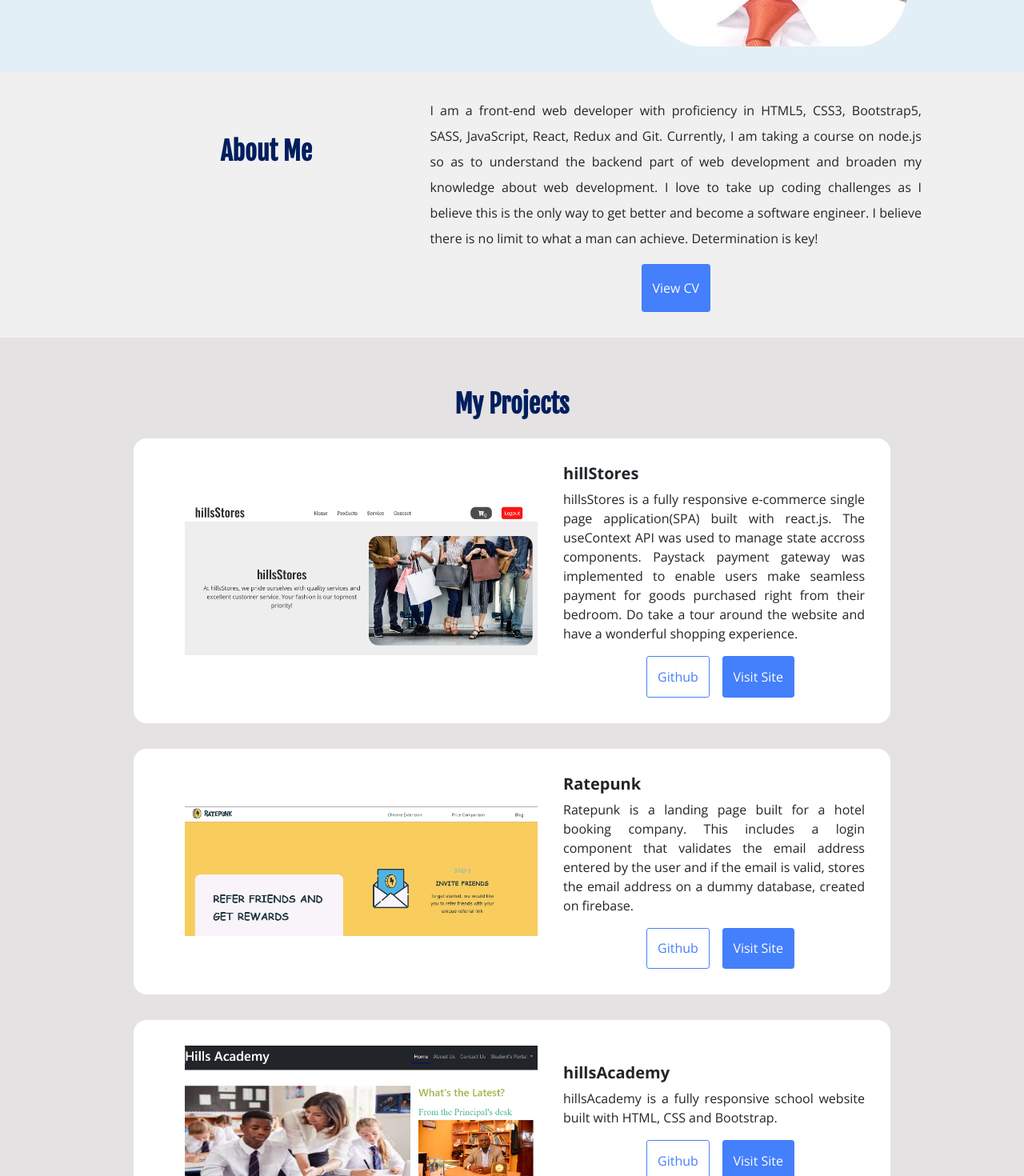
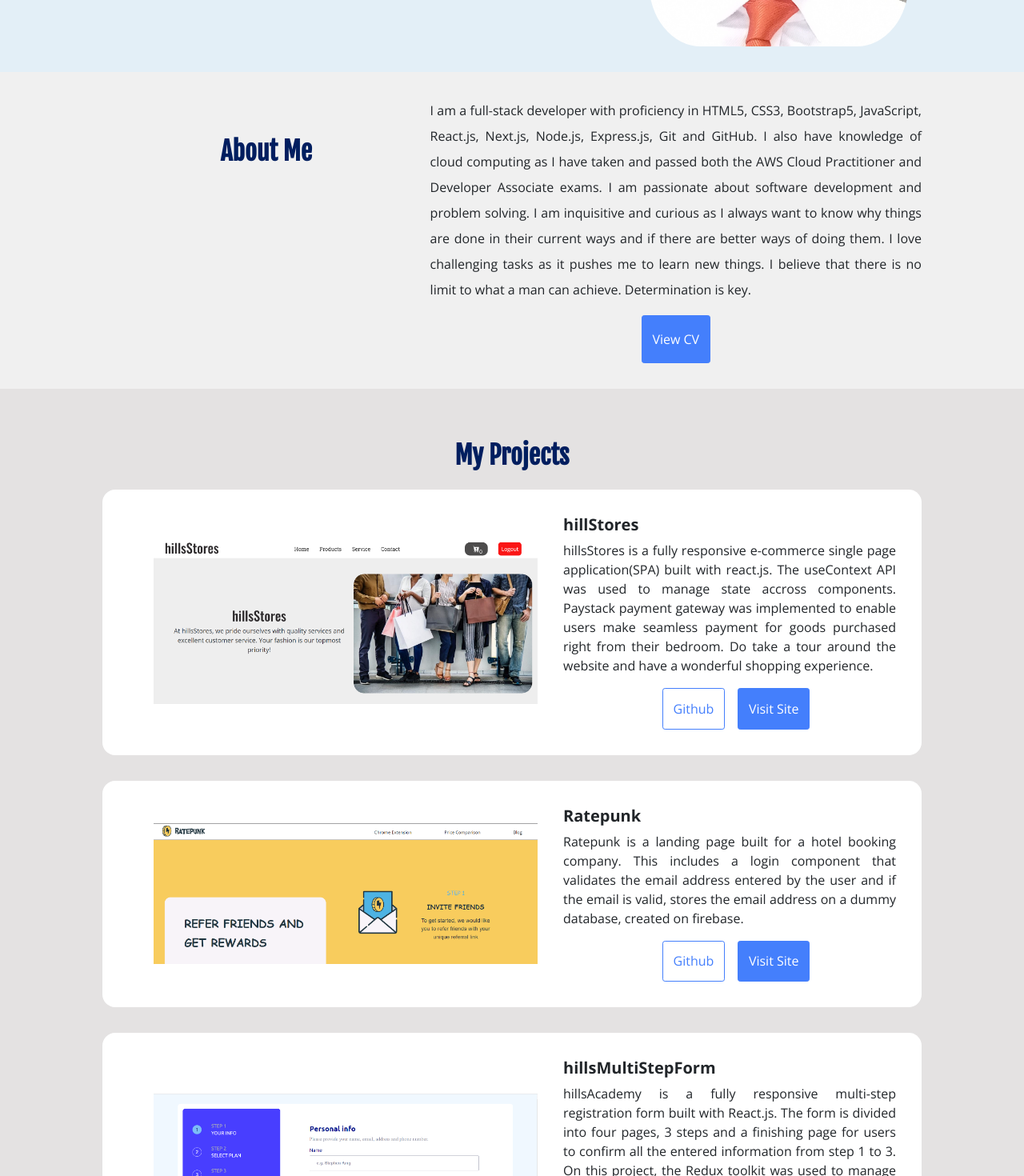
Before and after one commit to Hilary017/my-portfolio, a React (Create React App) app: page / in a window 1280 px wide. Shown: the part 480-1950 px from the top of the page at 80% size. Built offline with nearby package versions, Linux system fonts and the light colour scheme; a web font is replaced by a local one.

Commit message:
portfolio updated

```diff
--- a/src/Components/AboutMe.js
+++ b/src/Components/AboutMe.js
@@ -17,14 +17,15 @@ const AboutMe = () => {
                     <h2 style={{color: "rgb(0, 30, 95)", fontWeight: "bold", fontSize: "2rem"}}>About Me</h2>
                     <div  className={classes.about__description}>
                         <p>
-                            I am a front-end web developer with proficiency in HTML5, CSS3, Bootstrap5,
-                            SASS, JavaScript, React, Redux and Git. Currently, I am taking a course on node.js so
-                            as to understand the backend part of web development and broaden my knowledge about
-                            web development. I love to take up coding challenges as I believe this is the only way to
-                            get better and become a software engineer. I believe there is no limit to what a man can achieve.
-                            Determination is key!
+                            I am a full-stack developer with proficiency in HTML5, CSS3, Bootstrap5, JavaScript, React.js,
+                            Next.js, Node.js, Express.js, Git and GitHub. I also have knowledge of cloud computing as
+                            I have taken and passed both the AWS Cloud Practitioner and Developer Associate exams.
+                            I am passionate about software development and problem solving. I am inquisitive and curious as
+                            I always want to know why things are done in their current ways and if there are better ways of doing them.
+                            I love challenging tasks as it pushes me to learn new things.
+                            I believe that there is no limit to what a man can achieve. Determination is key.
                         </p>
-                        <a target="_" href="https://drive.google.com/file/d/1DGjn4eSGRqXoRWDiO_VlWiD5_jkrTFP_/view?usp=sharing">
+                        <a target="_" href="https://drive.google.com/file/d/1UcQwJtmAuOvmbUjlT1DdmTZ_-PP-IcJh/view?usp=sharing">
                             <button className={classes.download__cv}>View CV</button>
                         </a>
                     </div>
--- a/src/Components/Portfolio.js
+++ b/src/Components/Portfolio.js
@@ -1,7 +1,7 @@
 import Project from "./Project"
 import ratepunk from "../images/ratepunk.png";
 import stores from "../images/hillsStores.png";
-import academy from "../images/hillsAcademy.png"
+import form from "../images/multistepform.png";
 import classes from "./Portfolio.module.css";
 
 import { useEffect } from "react";
@@ -34,11 +34,11 @@ const Portfolio = () => {
         },
         {
             id: "d3",
-            image: academy,
-            title: "hillsAcademy",
-            url: "https://hillsacademy.netlify.app/",
-            git: "https://github.com/Hilary017/hillsacademy",
-            description: "hillsAcademy is a fully responsive school website built with HTML, CSS and Bootstrap."
+            image: form,
+            title: "hillsMultiStepForm",
+            url: "https://hillsmultistepform.netlify.app/",
+            git: "https://github.com/Hilary017/MultiStepForm",
+            description: "hillsAcademy is a fully responsive multi-step registration form built with React.js. The form is divided into four pages, 3 steps and a finishing page for users to confirm all the entered information from step 1 to 3. On this project, the Redux toolkit was used to manage state accross various components while the react-router-dom was used to manage the various pages into a single page. User information is collected and then stored on a dummy database created on Firebase."
         },
     ]
 
--- a/src/Components/Project.js
+++ b/src/Components/Project.js
@@ -1,4 +1,3 @@
-import img from "../images/logo.svg";
 import classes from "./Project.module.css";
 
 import { useEffect } from "react";
@@ -15,7 +14,7 @@ const Project = (props) => {
     return <div data-aos="fade-up" className={classes.card__sect} id="project">
         <div className={classes.card}>
             <img src={props.image} className={classes.project__img} alt="ratepunk" />
-            <div>
+            <div style={{width: "50%"}}>
                 <h5 style={{fontWeight: "bold"}}>{props.title}</h5>
                 <p className={classes.project__describe}>{props.description}</p>
                 <div className={classes.project__link}>
--- a/src/Components/Project.module.css
+++ b/src/Components/Project.module.css
@@ -8,7 +8,7 @@
     padding: 1rem;
     margin: 1rem;
     text-align: justify;
-    max-width: 546px;
+    max-width: 1092px;
     /* box-shadow: 5px 5px 5px rgba(86, 85, 85, 0.5); */
 }
 
@@ -59,7 +59,7 @@ button{
         flex-direction: row;
         justify-content: space-between;
         align-items: center;
-        max-width: 946px;
+        /* max-width: 546px; */
         padding: 2rem;
     }
 
```
Also changed, not shown: src/images/hillsAcademy.png (deleted), src/images/multistepform.png (added). Lines whose indentation alone changed are shown as unchanged.
